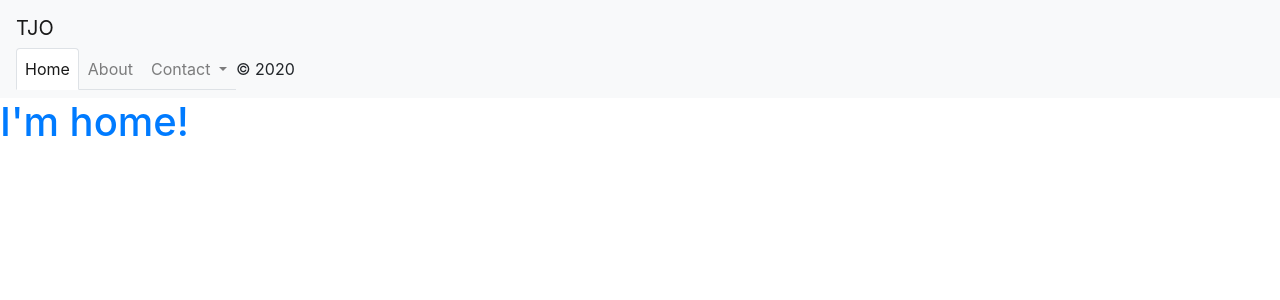
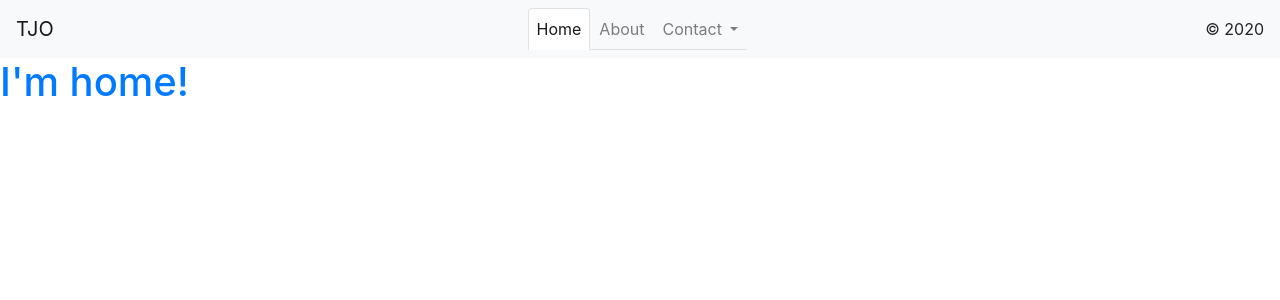
Before and after one commit to Powerisinschool/portfolio, an Angular app: page /home in a window 1280 px wide. Shown: the top 300 px of the page. Built offline with nearby package versions, Linux system fonts and the light colour scheme.

Commit message:
Base idea

```diff
--- a/src/app/app.component.html
+++ b/src/app/app.component.html
@@ -506,9 +506,8 @@
   </svg>
 
 </div>-->
-<nav class="navbar navbar-expand-lg navbar-light bg-light">
-  <app-header></app-header>
-</nav>
+
+<app-header></app-header>
 <div [@routeAnimations]="prepareRoute(outlet)">
   <router-outlet #outlet="outlet"></router-outlet>
 </div>
--- a/src/app/header/header.component.html
+++ b/src/app/header/header.component.html
@@ -1,10 +1,11 @@
+<nav class="navbar navbar-expand-lg navbar-light bg-light">
     <a class="navbar-brand ml-auto" routerLink="/">TJO</a>
     <button class="navbar-toggler" type="button" data-toggle="collapse" data-target="#navbarSupportedContent" aria-controls="navbarSupportedContent" aria-expanded="false" aria-label="Toggle navigation">
         <span class="navbar-toggler-icon"></span>
     </button>
 
-<div class="collapse navbar-collapse justify-content-center" id="navbarSupportedContent">
-    <ul class="navbar-nav mr-auto nav-tabs" ngbNav>
+    <div class="collapse navbar-collapse justify-content-center ml-auto" id="navbarSupportedContent">
+        <ul class="navbar-nav nav-tabs" ngbNav>
             <li class="nav-item" [ngbNavItem]="link.fragment" *ngFor="let link of links">
                 <a ngbNavLink routerLink="{{ link.link }}" routerLinkActive="active" [fragment]="link.fragment" class="nav-link">{{ link.title }}</a>
             </li>
@@ -26,5 +27,6 @@
                 </div>
             </li>
         </ul>
-    <span class="disabled mr-auto" tabindex="-1" aria-disabled="true">&copy; 2020</span>
     </div>
+    <span class="disabled" tabindex="-1" aria-disabled="true">&copy; 2020</span>
+</nav>
```
Lines whose indentation alone changed are shown as unchanged.
